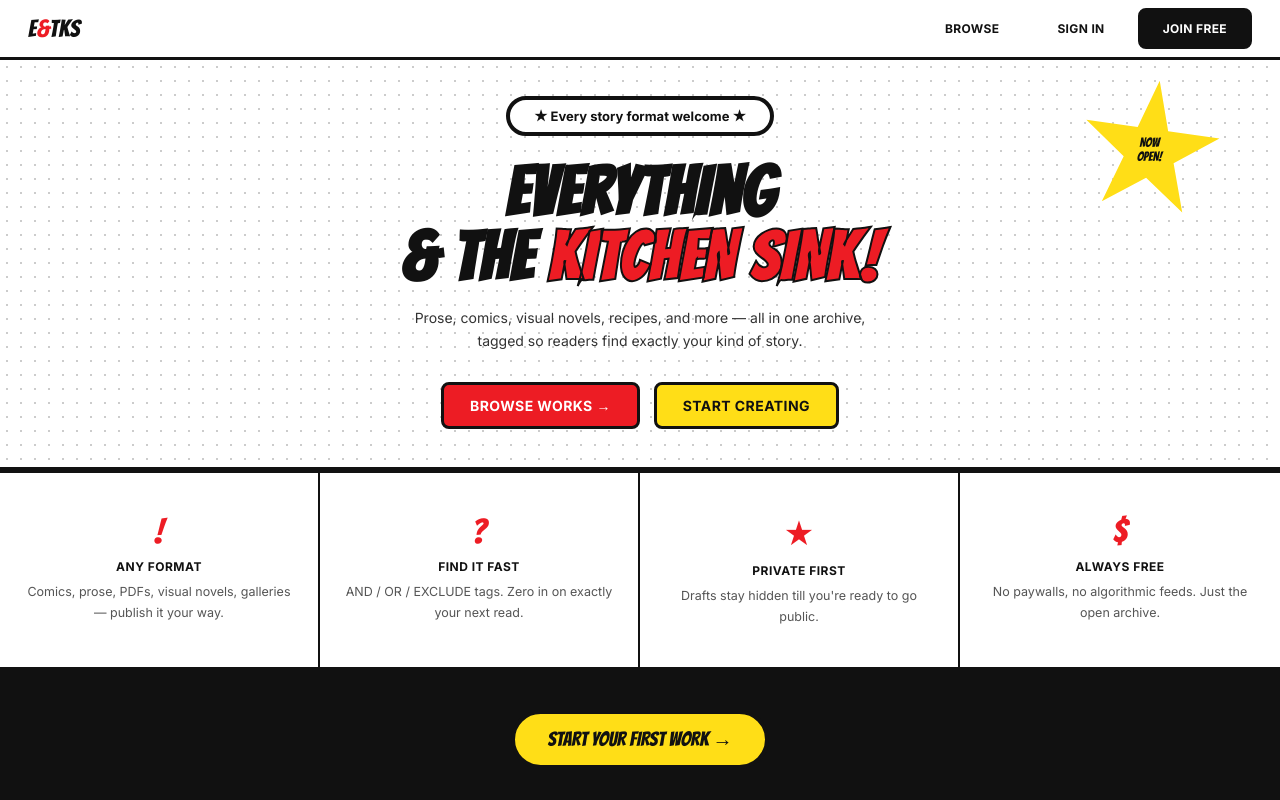
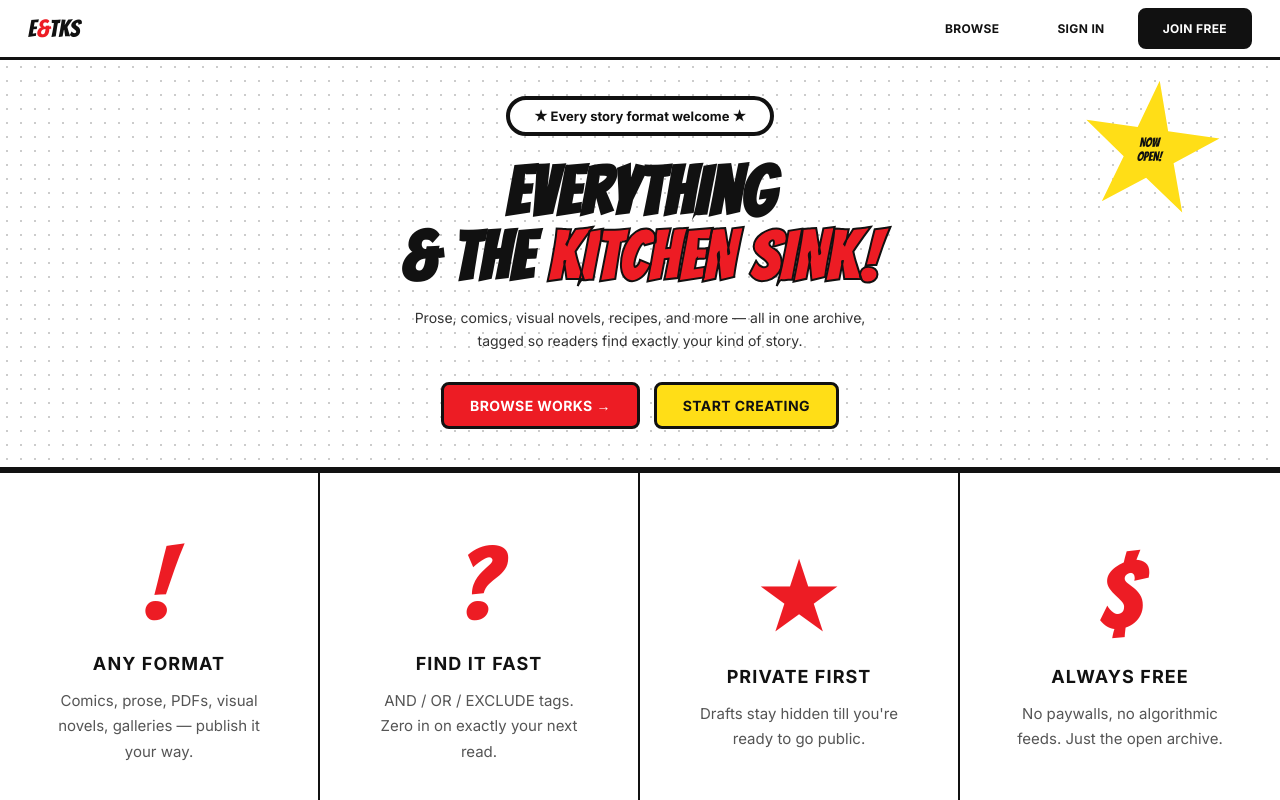
Before and after one commit to DanielleJTaylor/ETKS, a React (Vite) app: page / in a window 1280 px wide. Shown: the top 800 px of the page. Built offline with nearby package versions, Linux system fonts and the light colour scheme.

Commit message:
Bigger centered feature panel content

```diff
--- a/src/pages/Landing.jsx
+++ b/src/pages/Landing.jsx
@@ -101,10 +101,10 @@ export default function Landing() {
       {/* Feature panels */}
       <div style={{ display: "grid", gridTemplateColumns: "repeat(4, 1fr)", borderTop: "var(--border)", flexGrow: 1 }}>
         {FEATURES.map((f, i) => (
-          <div key={f.title} style={{ borderRight: i < 3 ? "2px solid #111" : "none", padding: "40px 24px", textAlign: "center", background: "#fff" }}>
-            <div style={{ fontFamily: "var(--font-serif)", fontSize: 34, color: "#ed1c24", marginBottom: 10 }}>{f.icon}</div>
-            <div style={{ fontSize: 12, fontWeight: 700, textTransform: "uppercase", letterSpacing: "0.04em", marginBottom: 8 }}>{f.title}</div>
-            <div style={{ fontSize: 12.5, lineHeight: 1.65, color: "#555" }}>{f.desc}</div>
+          <div key={f.title} style={{ borderRight: i < 3 ? "2px solid #111" : "none", padding: "60px 32px", textAlign: "center", background: "#fff", display: "flex", flexDirection: "column", alignItems: "center", justifyContent: "center" }}>
+            <div style={{ fontFamily: "var(--font-serif)", fontSize: 100, color: "#ed1c24", marginBottom: 20, lineHeight: 1 }}>{f.icon}</div>
+            <div style={{ fontSize: 18, fontWeight: 700, textTransform: "uppercase", letterSpacing: "0.06em", marginBottom: 14 }}>{f.title}</div>
+            <div style={{ fontSize: 15, lineHeight: 1.7, color: "#555", maxWidth: 220 }}>{f.desc}</div>
           </div>
         ))}
       </div>
```
